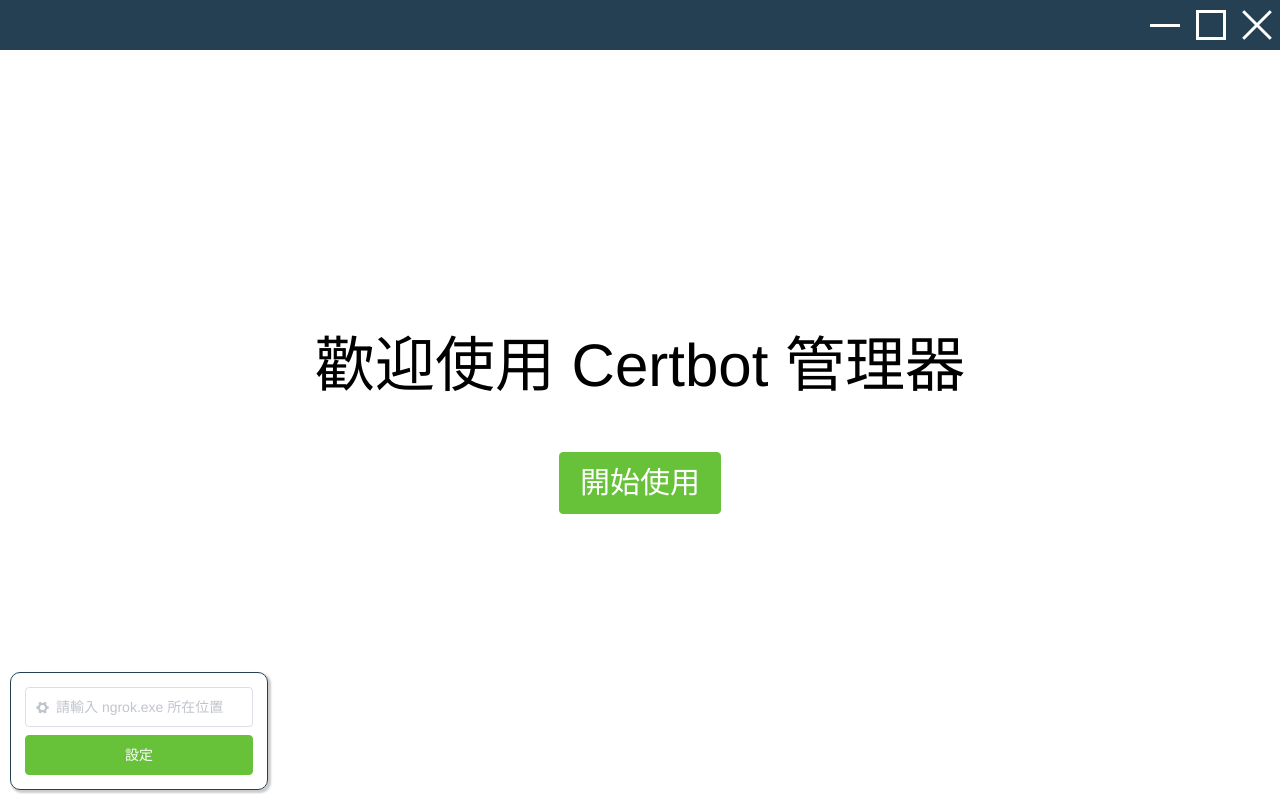
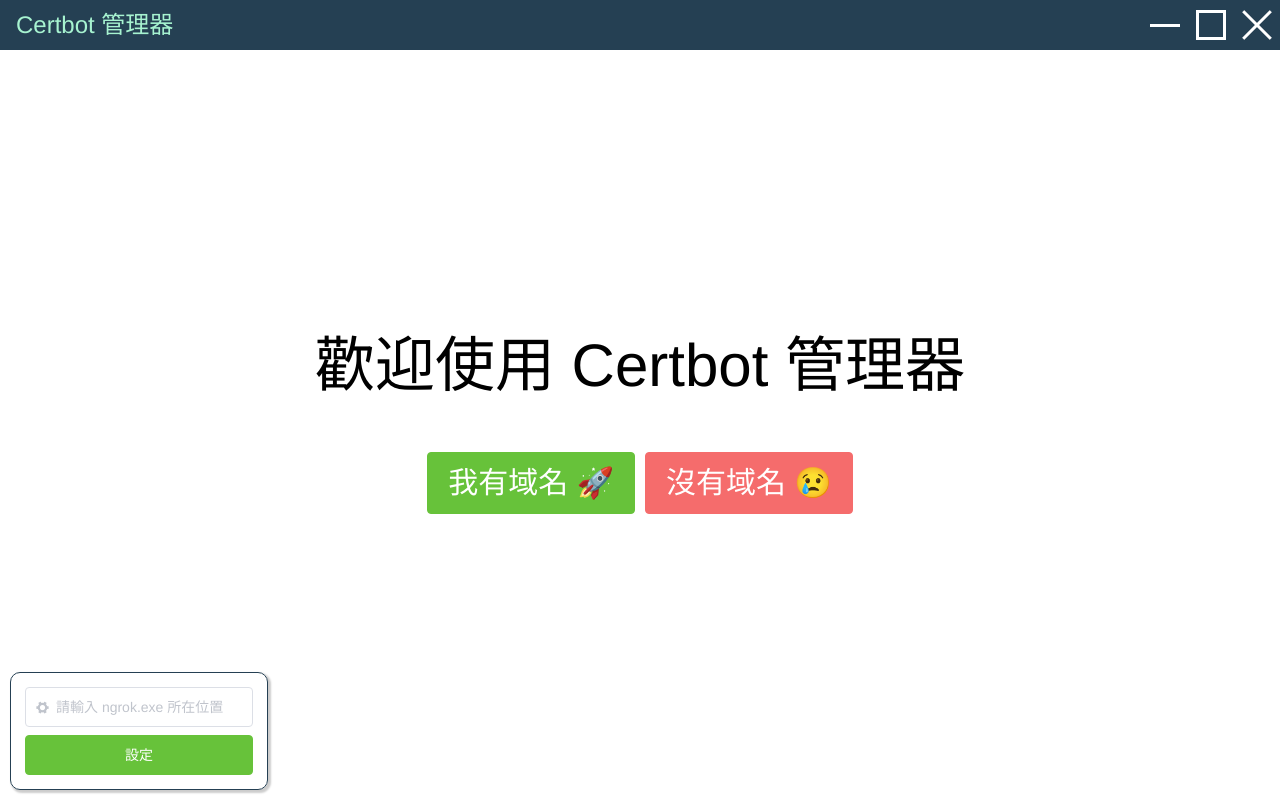
Before and after one commit to andrew781026/certbot-gui, a Vue app in the folder electron/: page /home in a window 1280 px wide. Built offline with nearby package versions, Linux system fonts and the light colour scheme.

Commit message:
[electron] add certbot 安裝流程.drawio

```diff
--- a/electron/src/components/TitleBar.vue
+++ b/electron/src/components/TitleBar.vue
@@ -5,6 +5,8 @@
       <div v-if="backArrowVisible" class="back-icon no-drag" @click="back">
         <i class="el-icon-back"></i>
       </div>
+
+      <span class="ml-4 text-2xl text-green-200">Certbot 管理器</span>
 
       <div id="window-controls" class="no-drag">
 
--- a/electron/src/views/Home.vue
+++ b/electron/src/views/Home.vue
@@ -3,7 +3,10 @@
     <h1 class="text-6xl mb-14">歡迎使用 Certbot 管理器</h1>
     <div>
       <el-button type="success" @click="$router.push({name: 'CheckCertbot'})">
-        <span class="text-3xl">開始使用</span>
+        <span class="text-3xl">我有域名 🚀</span>
+      </el-button>
+      <el-button type="danger" @click="$router.push({name: 'CheckCertbot'})">
+        <span class="text-3xl">沒有域名 😢</span>
       </el-button>
     </div>
   </div>
```
Also changed, not shown: 2 other files (tests, documents, lock files or other folders).
